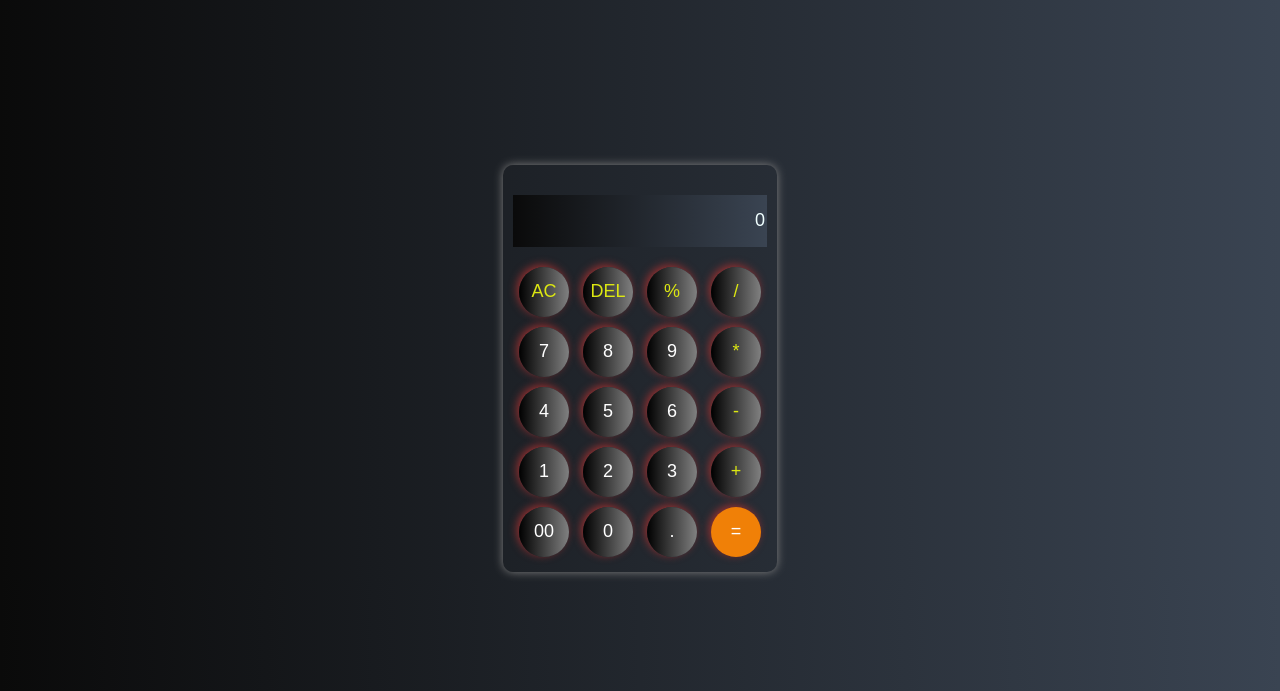
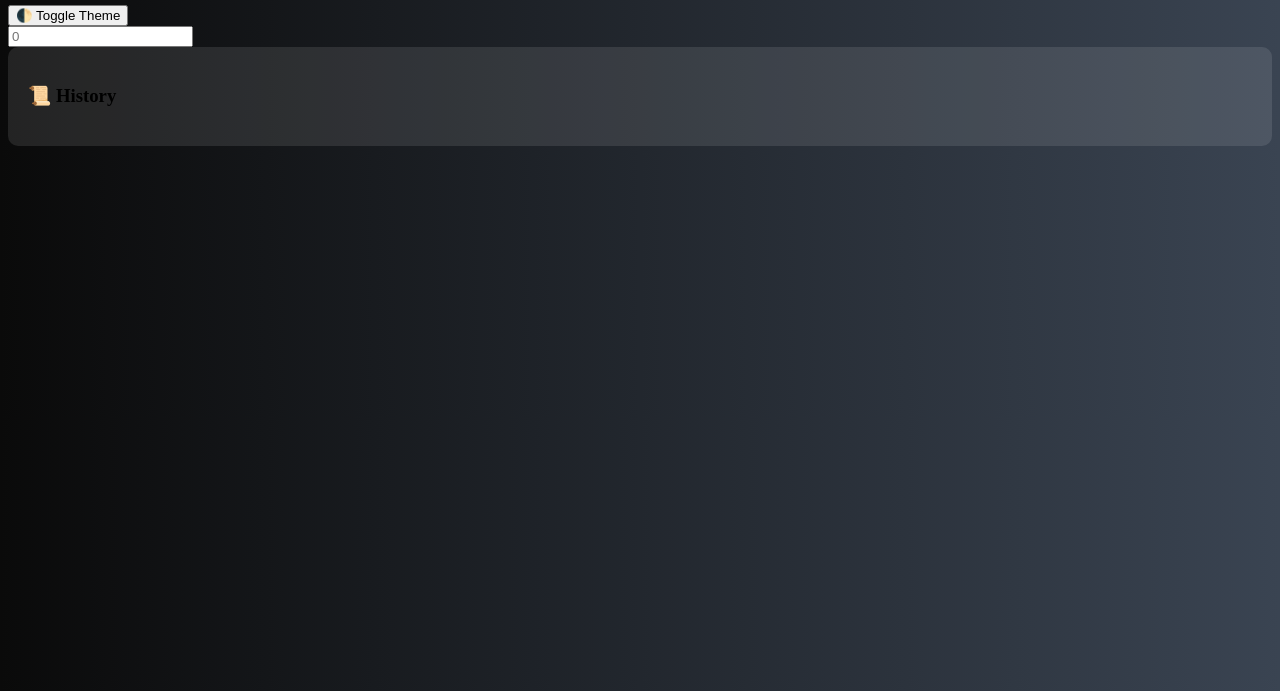
Before and after one commit to Ayush-Raj-Chourasia/Simple-Calculator, a plain HTML site: page index.html in a window 1280 px wide. Shown: the part 109-800 px from the top of the page. Drawn offline with Linux system fonts and the light colour scheme.

Commit message:
Modified

```diff
--- a/calculator.css
+++ b/calculator.css
@@ -1,83 +1,41 @@
-body{
-    height:max-content;
-    background: linear-gradient(to right,#0a0a0a,#3a4452);
+:root {
+    --bg-color-1: #0a0a0a;
+    --bg-color-2: #3a4452;
+    --text-color: blanchedalmond;
+    --button-bg: linear-gradient(to left, gray, black);
+    --button-shadow: -2px -2px 8px rgb(152, 48, 48);
+    --equals-bg: rgb(240, 128, 7);
+    --history-bg: rgba(255, 255, 255, 0.1);
 }
-h2{
-    text-align: center;
-    color: blanchedalmond;
+
+body.light-theme {
+    --bg-color-1: #f0f0f0;
+    --bg-color-2: #ffffff;
+    --text-color: #333333;
+    --button-bg: linear-gradient(to left, #e0e0e0, #ffffff);
+    --button-shadow: -2px -2px 8px rgba(0, 0, 0, 0.1);
+    --equals-bg: #ff9500;
+    --history-bg: rgba(0, 0, 0, 0.1);
 }
-.layout{
-    border:0px;
-    padding: 10px;
-    padding-top: 30px;
-    border-radius:10px;
-    box-shadow: 0 0 10px gray;
+
+body {
+    height: max-content;
+    background: linear-gradient(to right, var(--bg-color-1), var(--bg-color-2));
+    transition: background 0.3s ease;
 }
-.container{
-    display: flex;
-    justify-content: center;
-    align-items: center;
-    padding-top: 160px;
+
+/* Rest of existing styles remain the same with variables applied */
+
+.history-container {
+    background: var(--history-bg);
+    padding: 20px;
+    border-radius: 10px;
+    min-width: 250px;
+    max-height: 400px;
+    overflow-y: auto;
 }
-.placeholder{
-    padding-bottom: 5px;
+
+#history div {
+    padding: 5px 0;
+    border-bottom: 1px solid var(--text-color);
 }
-input{
-    height: 50px;
-    width: 250px;
-    border:0px;
-    font-size: large;
-    color:white;
-    background: linear-gradient(to right,#0a0a0a,#3a4452);
-    text-align: right;
-}
-input::placeholder{
-    color:azure;
-}
-.buttons{
-    margin-top: 10px;
-    display:flex;
-    justify-content: center;
-    align-items: center;
-}
-.r{
-    height:50px;
-    width: 50px;
-    border-radius:50%;
-    margin:5px;
-    border: 0px;
-    background:linear-gradient(to left,gray,black);
-    box-shadow: -2px -2px 8px  rgb(152, 48, 48);
-    color: white;
-    font-size: large;
-    cursor: pointer;
-}
-.row1 button{
-    color: rgb(220, 231, 18);
-
-}
-.coloum{
-    color: rgb(220, 231, 18);
-    height:50px;
-    width: 50px;
-    border-radius:50%;
-    margin:5px;
-    border: 0px;
-    background:linear-gradient(to left,gray,black);
-    box-shadow: -2px -2px 8px  rgb(152, 48, 48);
-    font-size: large;
-    cursor: pointer;
-
-}
-.equals{
-     height:50px;
-    width: 50px;
-    border-radius:50%;
-    margin:5px;
-    border: 0px;
-    background-color: rgb(240, 128, 7);
-    box-shadow: -2px -2px 8px  rgb(152, 48, 48);
-    color: white;
-    font-size: large;
-    cursor: pointer;
-}
--- a/calculator.js
+++ b/calculator.js
@@ -1,29 +1,70 @@
-let input=document.getElementById('input');
-let buttons=document.querySelectorAll('button');
-let s="";
+let input = document.getElementById('input');
+let buttons = document.querySelectorAll('button');
+let history = [];
+let s = "";
 
-let arr=Array.from(buttons);
+// Theme Toggle
+document.getElementById('themeToggle').addEventListener('click', () => {
+    document.body.classList.toggle('light-theme');
+});
+
+// Calculator Logic with History and Error Handling
 arr.forEach(button => {
-    button.addEventListener('click',(e) => {
-        if(e.target.innerHTML == '=')
-        {
+    button.addEventListener('click', (e) => {
+        try {
+            const action = e.target.innerHTML;
 
-            s=eval(s);
-            input.value=s;
+            if(action === '=') {
+                const expression = s.replace(/%/g, '/100');
+                const result = eval(expression);
+                input.value = result;
+                history.push(`${s} = ${result}`);
+                s = result.toString();
+                updateHistory();
+            }
+            else if(action === 'AC') {
+                s = "";
+                input.value = s;
+            }
+            else if(action === 'DEL') {
+                s = s.substring(0, s.length-1);
+                input.value = s || "0";
+            }
+            else {
+                s += action;
+                input.value = s;
+            }
+        } catch (error) {
+            input.value = "Error";
+            s = "";
+        }
+    });
+});
 
-        }
-        else if(e.target.innerHTML == 'AC'){
-            s="";
-            input.value=s;
-        }
-        else if(e.target.innerHTML == 'DEL'){
-            s=s.substring(0,s.length-1);
-            input.value=s;
-        }
-        else{
-            s+=e.target.innerHTML;
-            input.value=s;
-        }
+// Keyboard Support
+document.addEventListener('keydown', (e) => {
+    const keyMap = {
+        'Enter': '=',
+        'Backspace': 'DEL',
+        'Escape': 'AC',
+        '*': '×',
+        '/': '÷'
+    };
 
-    })
-})
+    const buttonValue = keyMap[e.key] || e.key;
+    const button = Array.from(buttons).find(b => b.textContent === buttonValue);
+
+    if(button) {
+        button.click();
+        button.classList.add('active');
+        setTimeout(() => button.classList.remove('active'), 100);
+    }
+});
+
+// History Management
+function updateHistory() {
+    const historyDiv = document.getElementById('history');
+    historyDiv.innerHTML = history.slice(-7).map(entry =>
+        `<div>${entry}</div>`
+    ).join('');
+}
--- a/index.html
+++ b/index.html
@@ -7,49 +7,26 @@
     <link rel="stylesheet" href="calculator.css">
 </head>
 <body>
+    <div class="header">
         <h2>SIMPLE YET EFFECTIVE</h2>
         <h2>CALCULATOR</h2>
+        <button id="themeToggle">🌓 Toggle Theme</button>
+    </div>
     <div class="container">
+        <div class="calculator-container">
             <div class="layout">
                 <div class="placeholder">
                     <input id="input" type="text" placeholder="0">
                 </div>
                 <div class="buttons">
-                <div>
-                    <div class="row1">
-                        <button class="r">AC</button>
-                        <button class="r">DEL</button>
-                        <button class="r">%</button>
-                        <button class="r">/</button>
-                    </div>
-                    <div>
-                        <button class="r">7</button>
-                        <button class="r">8</button>
-                        <button class="r">9</button>
-                        <button class="coloum">*</button>
-                    </div>
-                    <div>
-                        <button class="r">4</button>
-                        <button class="r">5</button>
-                        <button class="r">6</button>
-                        <button class="coloum">-</button>
-                    </div>
-                    <div>
-                        <button class="r">1</button>
-                        <button class="r">2</button>
-                        <button class="r">3</button>
-                        <button class="coloum">+</button>
-                    </div>
-                    <div>
-                        <button class="r">00</button>
-                        <button class="r">0</button>
-                        <button class="r">.</button>
-                        <button class="equals">=</button>
+                    <!-- Existing button structure remains the same -->
                 </div>
             </div>
         </div>
+        <div class="history-container">
+            <h3>📜 History</h3>
+            <div id="history"></div>
         </div>
-
     </div>
     <script src="calculator.js"></script>
 </body>
```
Also changed, not shown: 1 other file. Lines whose indentation alone changed are shown as unchanged.
